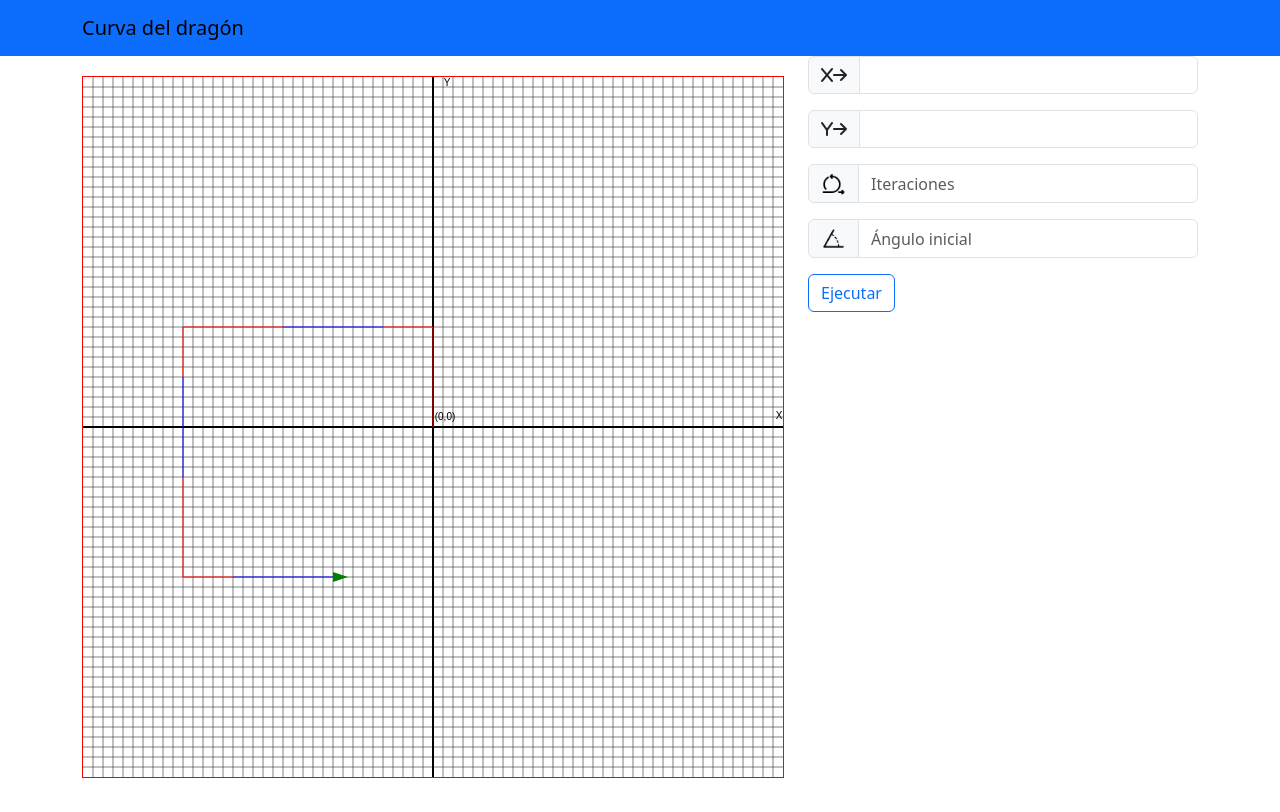
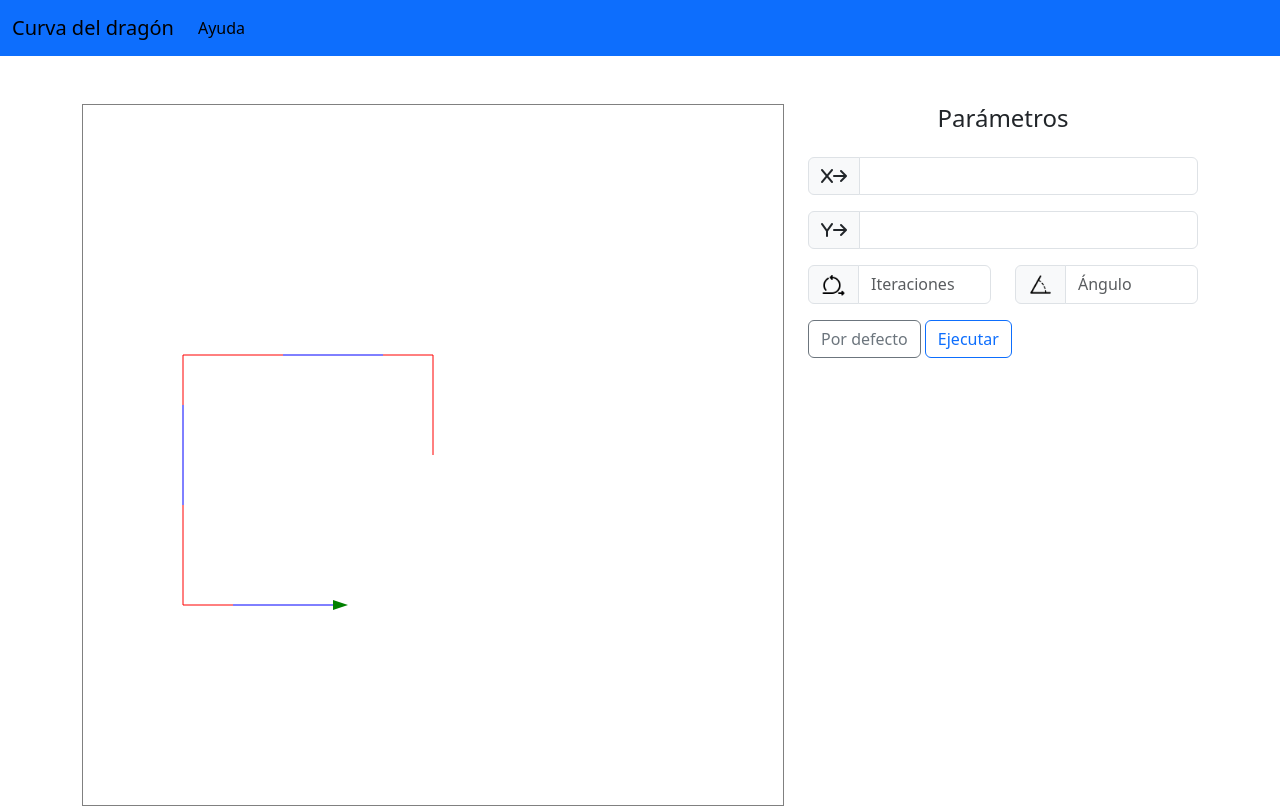
Before and after one commit to rhorbe/curva-dragon, a plain HTML site: page index.html in a window 1280 px wide. Drawn offline with nearby package versions, Linux system fonts and the light colour scheme.

Commit message:
Mejoras en layout y agregado de modal

```diff
--- a/css/curva-dragon.css
+++ b/css/curva-dragon.css
@@ -4,18 +4,10 @@ html {
   padding: 0;
 }
 
-body h1 {
-  text-align: center;
-  margin: 8px;
+#turtlecanvas {
+  border: 1px solid gray;
 }
 
-#turtlecanvas {
-  background: #fff;
-  border: 1px solid red;
+h4 {
+  text-align: center;
 }
-
-#turtlecanvas,
-#imagecanvas {
-  margin: 20px auto;
-  display: block;
-}
--- a/index.html
+++ b/index.html
@@ -1,5 +1,5 @@
 <!DOCTYPE html>
-<html lang="en">
+<html lang="es">
 
 <head>
   <meta charset="UTF-8" />
@@ -15,20 +15,35 @@
 
 <body>
   <div class="vh-100">
-    <nav class="navbar navbar-expand-lg bd-navbar sticky-top text-bg-primary" aria-label="Ninth navbar example">
-      <div class="container-xl">
+    <nav class="navbar navbar-expand-lg bg-primary">
+      <div class="container-fluid">
         <a class="navbar-brand">Curva del dragón</a>
+        <button class="navbar-toggler" type="button" data-bs-toggle="collapse" data-bs-target="#navbarNavAltMarkup"
+          aria-controls="navbarNavAltMarkup" aria-expanded="false" aria-label="Toggle navigation">
+          <span class="navbar-toggler-icon"></span>
+        </button>
+        <div class="collapse navbar-collapse" id="navbarNavAltMarkup">
+          <div class="navbar-nav">
+            <a class="nav-link active" data-bs-toggle="modal" data-bs-target="#modal" aria-current="page"
+              href="#">Ayuda</a>
+          </div>
+        </div>
       </div>
     </nav>
 
-    <div class="container">
+    <div class="container my-5">
       <div class="row">
         <div class="col">
           <canvas id="turtlecanvas" width="700" height="700"></canvas>
           <canvas id="imagecanvas" width="700" height="700" style="display: none"></canvas>
         </div>
+
         <div class="col">
-          <form>
+          <div class="row">
+            <h4>Parámetros</h4>
+          </div>
+          <div class="row my-3">
+            <form autocomplete="off" novalidate>
 
               <div class="input-group mb-3">
                 <span class="input-group-text" id="basic-addon1"><i class="fa-solid fa-x"></i>
@@ -42,31 +57,57 @@
                 <input type="text" class="form-control">
               </div>
 
+              <div class="row">
+                <div class="col">
                   <div class="input-group mb-3">
                     <span class="input-group-text" id="input-iteraciones">
                       <img src="./images/agile.png" width="25" height="25">
                     </span>
                     <input type="number" class="form-control" placeholder="Iteraciones">
                   </div>
-
+                </div>
+                <div class="col">
                   <div class="input-group mb-3">
                     <span class="input-group-text" id="basic-addon1">
                       <img src="./images/angle.png" width="25" height="25">
                     </span>
-              <input type="number" class="form-control" placeholder="Ángulo inicial">
-            </div>
-
-            <button type="submit" class="btn btn-outline-primary">Ejecutar</button>
-
-          </form>
+                    <input type="number" class="form-control" placeholder="Ángulo">
                   </div>
                 </div>
               </div>
 
-
+              <button type="submit" class="btn btn-outline-secondary">Por defecto</button>
+              <button type="submit" class="btn btn-outline-primary">Ejecutar</button>
 
           </div>
+          </form>
 
+        </div>
+      </div>
+    </div>
+  </div>
+
+  <!-- Modal ayuda-->
+  <div class="modal fade" id="modal" tabindex="-1" aria-labelledby="modalAyudaLabel" aria-hidden="true">
+    <div class="modal-dialog modal-dialog-centered modal-dialog-scrollable">
+      <div class="modal-content">
+        <div class="modal-header bg-light">
+          <h1 class="modal-title fs-5" id="modalAyudaLabel">Curva del Dragón</h1>
+          <button type="button" class="btn-close" data-bs-dismiss="modal" aria-label="Close"></button>
+        </div>
+        <div class="modal-body">
+          <p><strong>Descripci&oacute;n</strong></p>
+          <p><strong>Intrucciones de uso</strong></p>
+          <p><strong>Grupo 3 - Integrantes</strong></p>
+        </div>
+        <div class="modal-footer">
+          <button type="button" class="btn btn-outline-secondary" data-bs-dismiss="modal">Cerrar</button>
+        </div>
+      </div>
+    </div>
+  </div>
+
+  <!-- Scripts -->
   <script src="https://cdn.jsdelivr.net/npm/bootstrap@5.3.2/dist/js/bootstrap.bundle.min.js"
     integrity="sha384-C6RzsynM9kWDrMNeT87bh95OGNyZPhcTNXj1NW7RuBCsyN/o0jlpcV8Qyq46cDfL"
     crossorigin="anonymous"></script>
--- a/lib/curva-dragon.js
+++ b/lib/curva-dragon.js
@@ -17,7 +17,6 @@ color("green");
 forward(150); */
 
 let main = () => {
-  showGrid(10);
   setSpeed(200);
   width(1);
 
```
Lines whose indentation alone changed are shown as unchanged.
